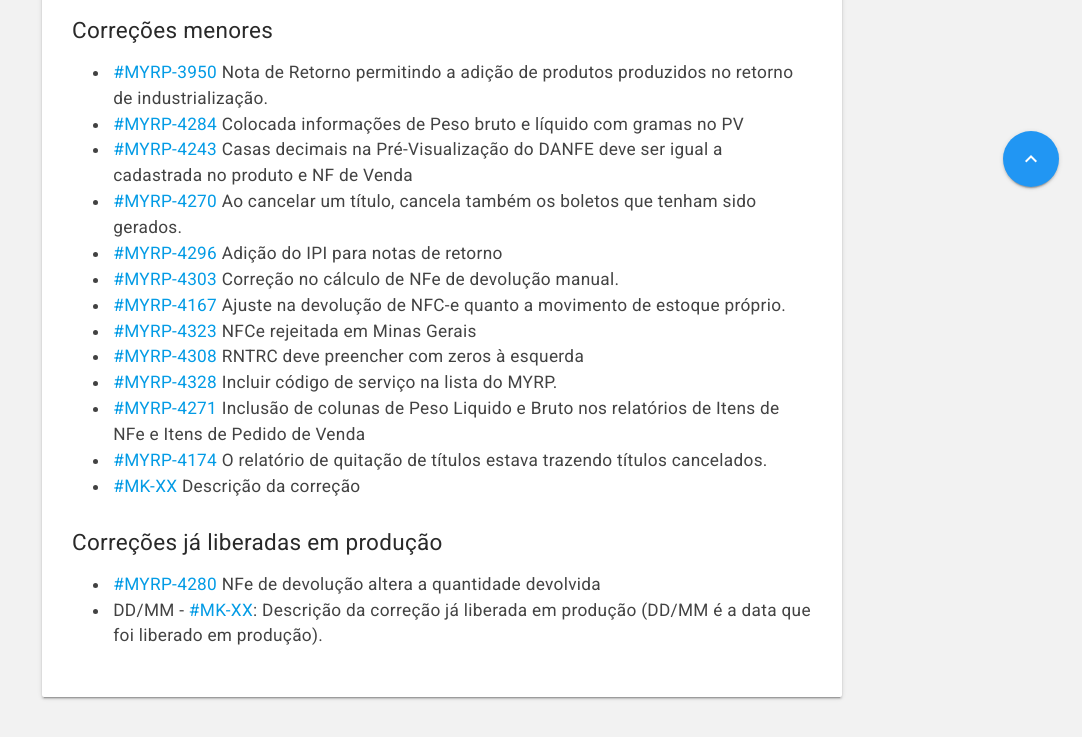
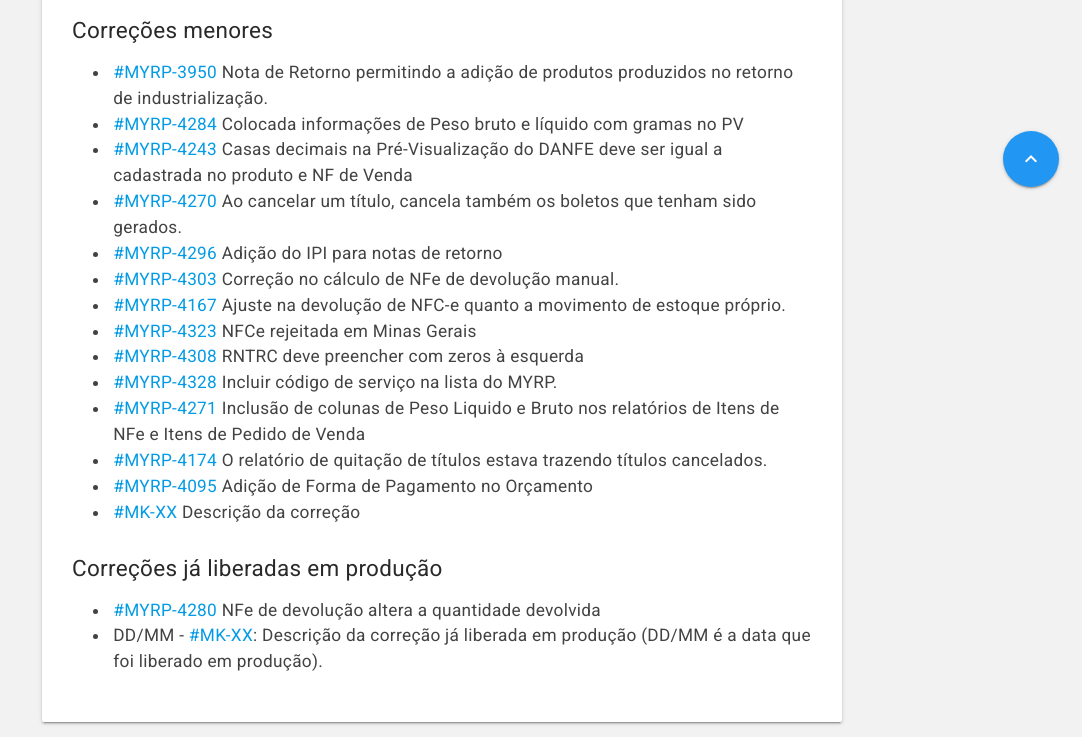
Before and after one commit to myrp-maicon/changelog-myrp, a Jekyll site: the page built from docs/myrp/19.06.01.md, in a window 1280 px wide. Shown: the part 690-1427 px from the top of the page, without its empty margins (198-1280 px from the left). Built offline with Jekyll 4.4.1, drawn with Linux system fonts in a browser that asks for light colours; nearby versions of some CDN libraries; our own code applies the rules of GitHub Pages for plain Markdown files; the repository's description, which GitHub fills in, is left out; before the commit the page ends 1402 px from its top, so only the background shows below that.

Commit message:
AD:MYRP-4095
Adição de Forma de Pagamento no Orçamento

```diff
--- a/docs/myrp/19.06.01.md
+++ b/docs/myrp/19.06.01.md
@@ -19,6 +19,7 @@
 * [#MYRP-4328](https://devmyrp.atlassian.net/browse/MYRP-4328) Incluir código de serviço na lista do MYRP.
 * [#MYRP-4271](https://devmyrp.atlassian.net/browse/MYRP-4271) Inclusão de colunas de Peso Liquido e Bruto nos relatórios de Itens de NFe e Itens de Pedido de Venda
 * [#MYRP-4174](https://devmyrp.atlassian.net/browse/MYRP-4174) O relatório de quitação de títulos estava trazendo títulos cancelados.
+* [#MYRP-4095](https://devmyrp.atlassian.net/browse/MYRP-4095) Adição de Forma de Pagamento no Orçamento
 * [#MK-XX](https://devmyrp.atlassian.net/browse/MK-XX) Descrição da correção
 
 ## Correções já liberadas em produção
```
